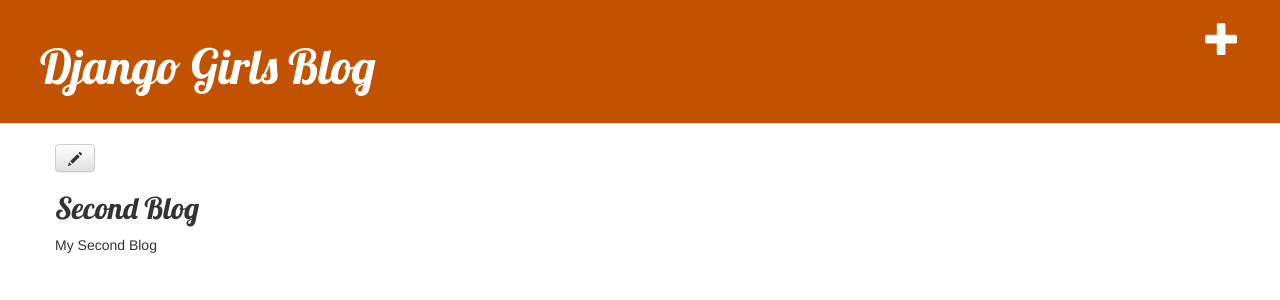
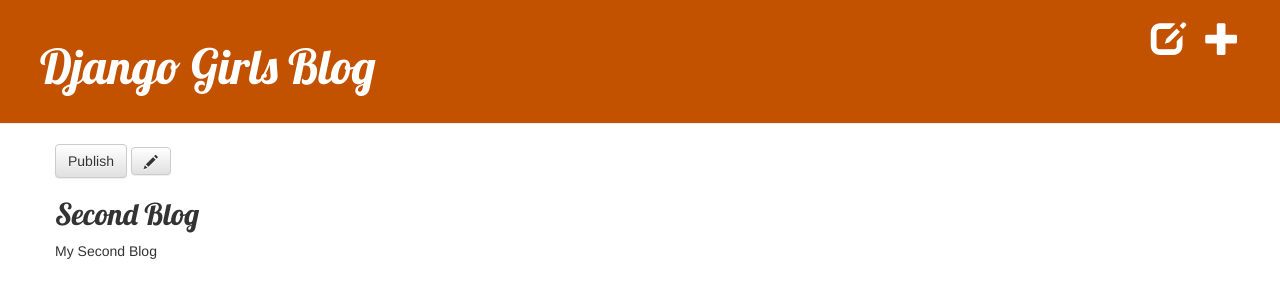
Before and after one commit to xuehua/django-girl, a Django app: page /post/2 in a window 1280 px wide. Shown: the top 300 px of the page. Run offline with Django 3.2, Linux system fonts and the light colour scheme; a user stored in the database is signed in; data comes from the database, SQL or seed files in the repository; both versions use the stored data as it was after the commit; some libraries are stand-ins or nearby versions.

Commit message:
Added publish feature.

```diff
--- a/blog/templates/blog/base.html
+++ b/blog/templates/blog/base.html
@@ -10,8 +10,10 @@
     <body>
         <div class="page-header">
             {% if user.is_authenticated %}
-                <a href="{% url 'post_new' %}" class ="top-menu"><span
+                <a href="{% url 'post_new' %}" class="top-menu"><span
                     class="glyphicon glyphicon-plus"></span></a>
+                <a href="{% url 'post_draft_list' %}" class="top-menu"><span
+                    class="glyphicon glyphicon-edit"></span></a>
             {% endif %}
             <h1><a href="/">Django Girls Blog</a></h1>
         </div>
--- a/blog/templates/blog/post_detail.html
+++ b/blog/templates/blog/post_detail.html
@@ -6,6 +6,8 @@
             <div class="date">
                 {{ post.published_date }}
             </div>
+        {% else %}
+            <a class="btn btn-default" href="{% url 'post_publish' pk=post.pk %}">Publish</a>
         {% endif %}
         <a class="btn btn-default" href="{% url 'post_edit' pk=post.pk %}"><span class="glyphicon glyphicon-pencil"></span></a>
         <h2> {{ post.title }} </h2>
--- a/blog/urls.py
+++ b/blog/urls.py
@@ -5,4 +5,6 @@ urlpatterns = [
     path('post/<int:pk>', views.post_detail, name='post_detail'),
     path('post_new/', views.post_new, name='post_new'),
     path('post/post_edit/<int:pk>', views.post_edit, name='post_edit'),
+    path('drafts/', views.post_draft_list, name="post_draft_list"),
+    path('post/<int:pk>/publish/', views.post_publish, name='post_publish'),
 ]
--- a/blog/views.py
+++ b/blog/views.py
@@ -19,7 +19,7 @@ def post_new(request):
         if form.is_valid():
             post = form.save(commit=False)
             post.author = request.user
-            post.published_date = timezone.now()
+            #post.published_date = timezone.now()
             post.save()
             return redirect('post_detail', pk=post.pk)
     else:
@@ -39,3 +39,13 @@ def post_edit(request, pk):
     else:
         form = PostForm(instance=post)
         return render(request, 'blog/post_edit.html', {'form': form})
+
+def post_draft_list(request):
+    posts = Post.objects.filter(published_date__isnull=True).order_by('created_date')
+    print(posts)
+    return render(request, 'blog/post_draft_list.html', {'posts':posts})
+
+def post_publish(request):
+    post = get_object_or_404(Post, pk=pk)
+    post.publish()
+    return redirect('post_detail', pk=pk)
```
Also changed, not shown: blog/templates/blog/post_draft_list.html (added, +13 -0 lines), db.sqlite3.
